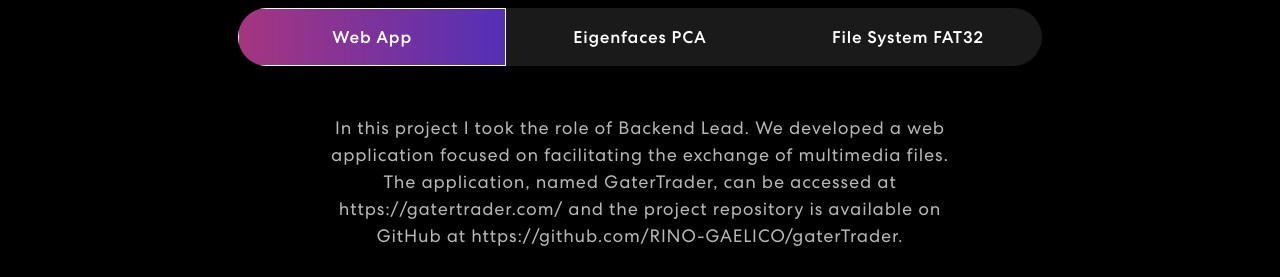
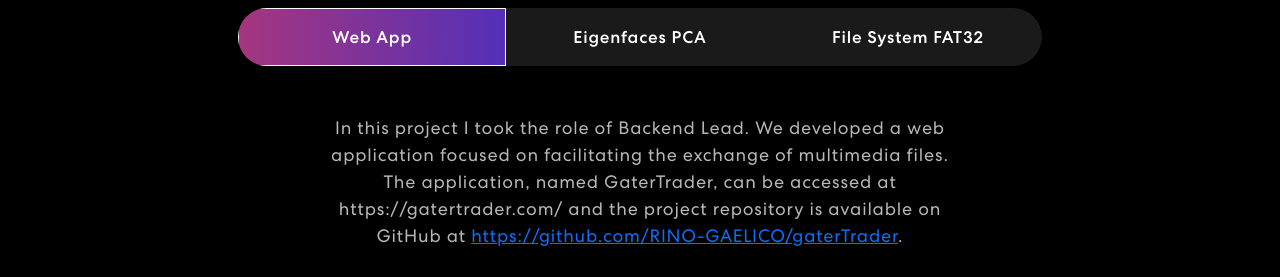
Before and after one commit to RINO-GAELICO/RINO-GAELICO.github.io, a React (Create React App) app in the folder portfolio/: page / in a window 1280 px wide. Shown: the part 1617-1894 px from the top of the page. Built offline with nearby package versions, Linux system fonts and the light colour scheme; grey boxes are pictures that could not be loaded.

Commit message:
removed the sliding and added anchor to hyper links

```diff
--- a/portfolio/src/components/Projects.js
+++ b/portfolio/src/components/Projects.js
@@ -126,7 +126,7 @@
 
                   <Tab.Pane eventKey="link-1">
                   <p>In this project I took the role of Backend Lead. We developed a web application focused on facilitating the exchange of multimedia files.
-                    The application, named GaterTrader, can be accessed at https://gatertrader.com/ and the project repository is available on GitHub at https://github.com/RINO-GAELICO/gaterTrader.
+                    The application, named GaterTrader, can be accessed at https://gatertrader.com/ and the project repository is available on GitHub at <a href="https://github.com/RINO-GAELICO/gaterTrade">https://github.com/RINO-GAELICO/gaterTrader</a>.
                     </p>
                     <Row>
                       {projects1.map((project, index) => {
@@ -135,7 +135,7 @@
                     </Row>
                   </Tab.Pane>
                   <Tab.Pane eventKey="link-2">
-                    <p> For this project I implemented a face-recognition system that uses Principal Component Analysis. The project's repository can be found at https://github.com/RINO-GAELICO/EigenFaces.
+                    <p> For this project I implemented a face-recognition system that uses Principal Component Analysis. The project's repository can be found at <a href="https://github.com/RINO-GAELICO/EigenFaces">https://github.com/RINO-GAELICO/EigenFaces</a>.
 
 The system's performance was assessed through both qualitative and quantitative analyses of the results, resulting in an accuracy rate of 82%.</p>
                     <Row>
```
